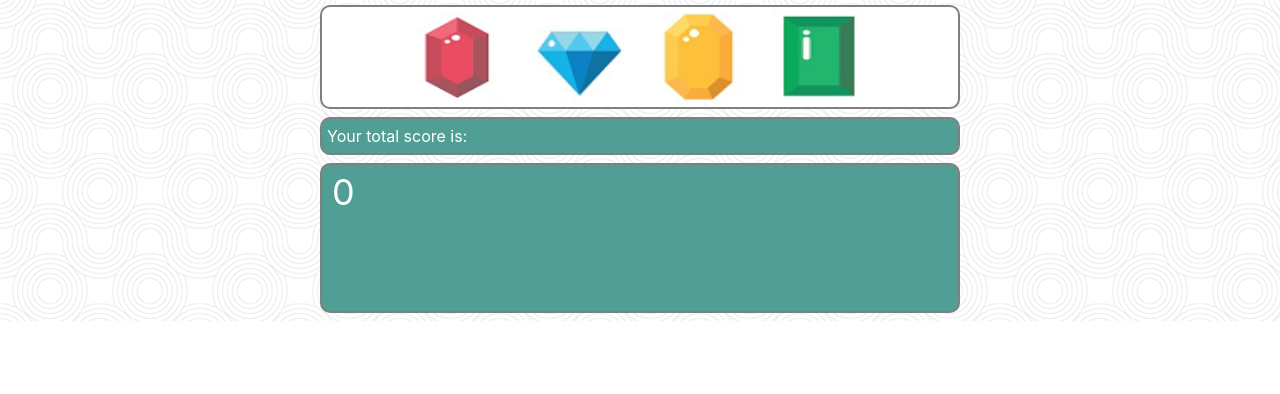
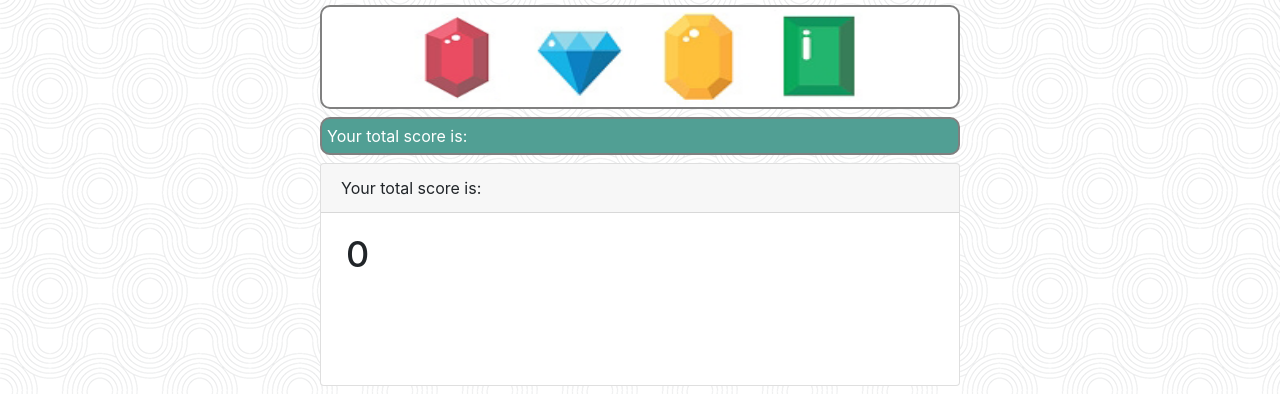
Before and after one commit to kluu1/Crystal-Collector, a plain HTML site: page index.html in a window 1280 px wide. Shown: the part 609-1003 px from the top of the page. Before the commit the page ends 930 px from the top, so only its background shows below. Drawn offline with nearby package versions, Linux system fonts and the light colour scheme.

Commit message:
added screenshot

```diff
--- a/assets/css/style.css
+++ b/assets/css/style.css
@@ -63,8 +63,7 @@ h1 {
 
 #totalScore {
     font-size: 36px;
-    color: #fff;
-    height: 150px;
+    height: 120px;
     padding-left: 5px;
 }
 
--- a/index.html
+++ b/index.html
@@ -59,9 +59,18 @@
           </div>
           <div class="row my-2">
             <div class="col-md-12">
-              <div class="box scorebox" id="totalScore">
+              <div class="card">
+                  <div class="card-header">
+                    Your total score is:
+                  </div>
+                  <div class="card-body">
+                      <h5 class="card-title" id="totalScore">0</h5>
+                    <!-- <div id="totalScore">0</div>          -->
+                  </div>
+                </div>
+              <!-- <div class="box scorebox" id="totalScore">
                   <div id="totalScore">0</div>
-              </div>
+              </div> -->
             </div>
           </div>
       </div>
```
Also changed, not shown: assets/images/crystals.png (added).
